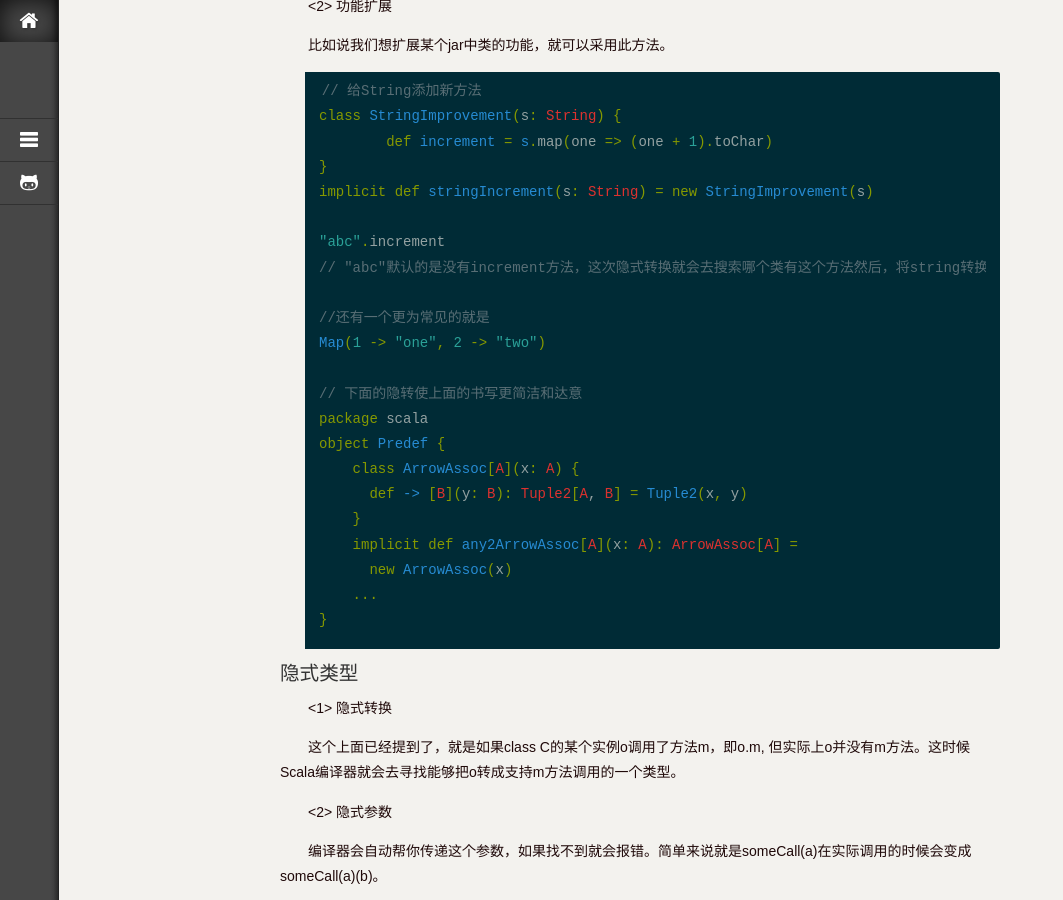
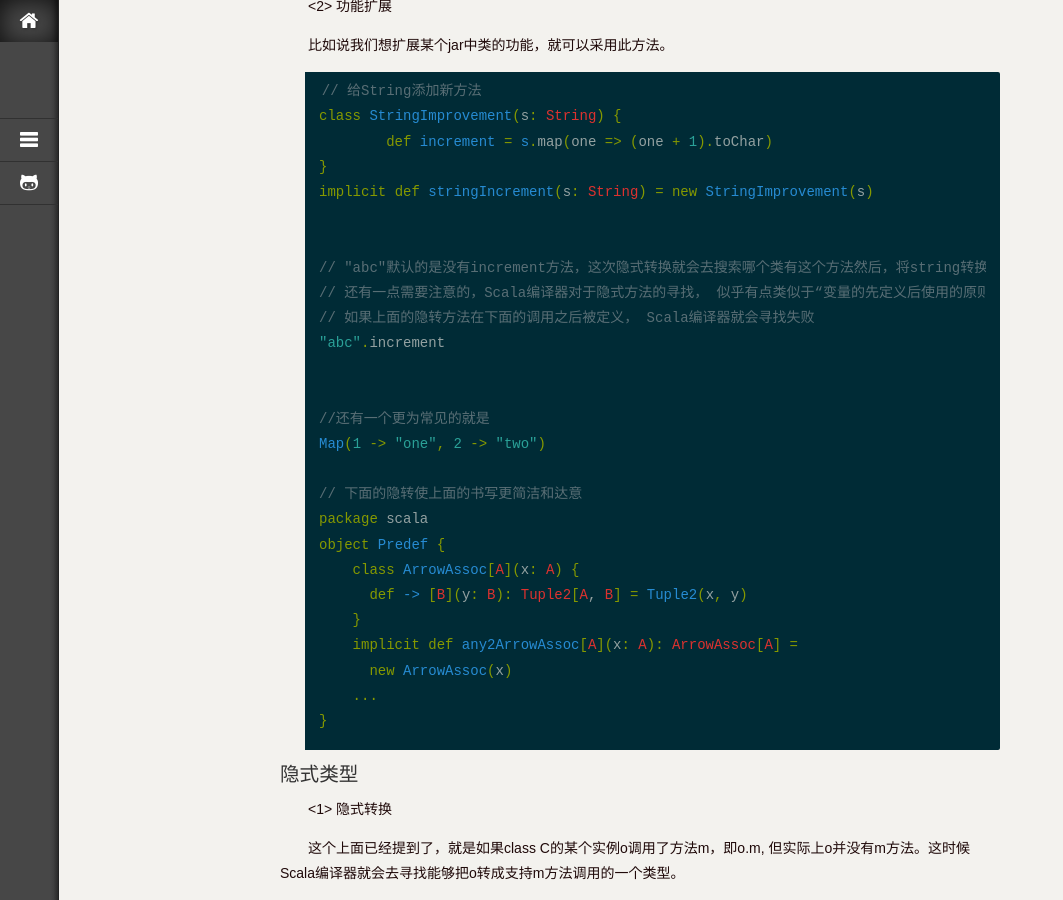
Before and after one commit to jacoffee/jacoffee.github.io, a Jekyll site: the page built from _posts/2015-02-08-implicits.md, in a window 1280 px wide and 900 px high, scrolled down 1241 px. Shown: the whole window, without its empty margins (0-1063 px from the left). Built offline with Jekyll 4.4.1, drawn with Linux system fonts in a browser that asks for light colours; some web fonts are replaced; Markdown is read by kramdown in place of the engine named in the settings; comment, search, counter and statistics services are not loaded; some of the changed text lies outside the part shown.

Commit message:
little fix

```diff
--- a/_posts/2015-02-08-implicits.md
+++ b/_posts/2015-02-08-implicits.md
@@ -63,8 +63,12 @@ class StringImprovement(s: String) {
 }
 implicit def stringIncrement(s: String) = new StringImprovement(s)
 
+
+// "abc"默认的是没有increment方法，这次隐式转换就会去搜索哪个类有这个方法然后，将string转换成StringImprovement
+// 还有一点需要注意的，Scala编译器对于隐式方法的寻找， 似乎有点类似于“变量的先定义后使用的原则"
+// 如果上面的隐转方法在下面的调用之后被定义， Scala编译器就会寻找失败
 "abc".increment
-// "abc"默认的是没有increment方法，这次隐式转换就会去搜索哪个类有这个方法然后，将string转换成StringImprovement
+
 
 //还有一个更为常见的就是
 Map(1 -> "one", 2 -> "two")
@@ -196,6 +200,7 @@ with IndexedSeq[Char] with StringLike[WrappedString] {
 
 ### 隐式类型的规则
 <1> 只有使用implicit标记的定义(val, def, class)才会被编译器当作隐式类型去使用
+
 <2> 插入的隐式转换必须以单一标识符的形式存在于作用域中，或是与源类型或目标类型相关联。
 
 前半句的意思就是x + y可以被转换成 convert(x) + y, 但是不会被转换成SomeVariable.convert(x) + y。如果非要使用后一种必须要显示的引入进来。
```
Also changed, not shown: other parts of _posts/2015-02-08-implicits.md (+4 -5 lines).
